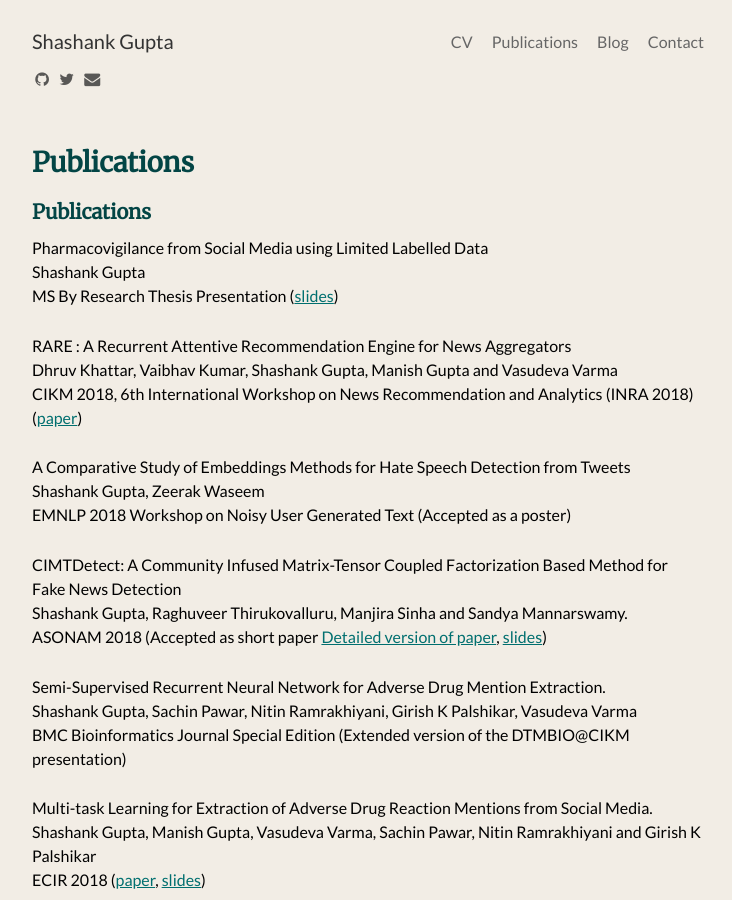
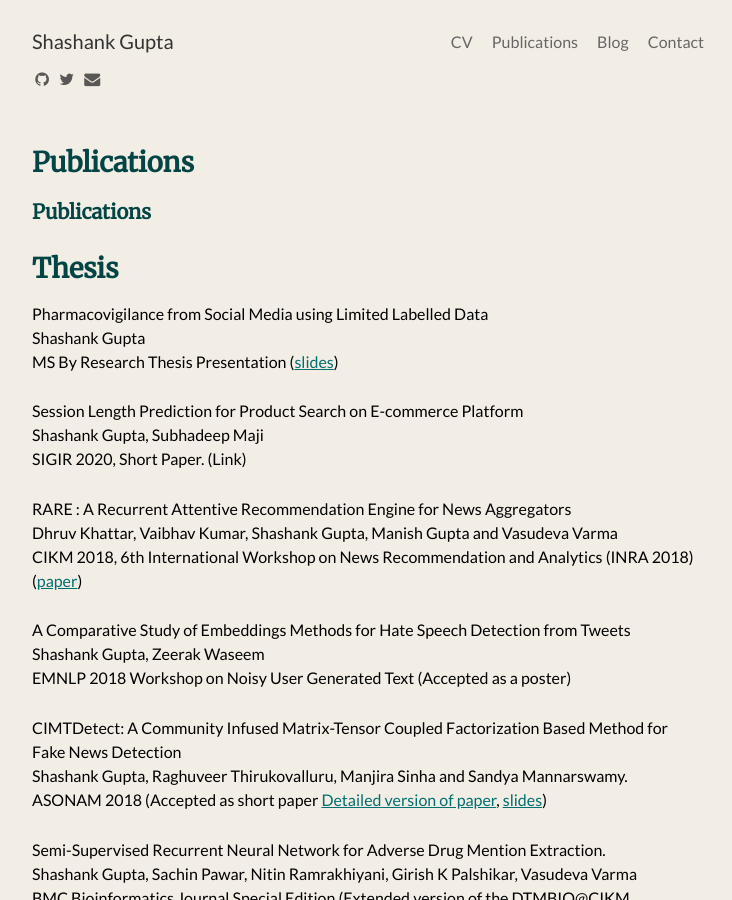
Before and after one commit to shashankg7/shashankg7.github.io, a Jekyll site: the page built from publications.md, in a window 1280 px wide and 900 px high. Shown: the whole window, without its empty margins (272-1004 px from the left). Built offline with Jekyll 4.4.1, drawn with Linux system fonts in a browser that asks for light colours; nearby versions of some CDN libraries; our own code applies the rules of GitHub Pages for plain Markdown files.

Commit message:
Update publications.md

```diff
--- a/publications.md
+++ b/publications.md
@@ -5,10 +5,15 @@
 
 ### Publications
 
+## Thesis
+
 Pharmacovigilance from Social Media using Limited Labelled Data <br>
 Shashank Gupta <br>
 MS By Research Thesis Presentation ([slides](https://docs.google.com/presentation/d/1AKmJHZq322eLeJgI0mvvMKQBG1kluLK0KKuMY5eiykc/edit#slide=id.p))
 
+Session Length Prediction for Product Search on E-commerce Platform <br>
+Shashank Gupta, Subhadeep Maji <br>
+SIGIR 2020, Short Paper. (Link)
 
 RARE : A Recurrent Attentive Recommendation Engine for News Aggregators <br>
 Dhruv Khattar, Vaibhav Kumar, Shashank Gupta, Manish Gupta and Vasudeva Varma <br>
```
